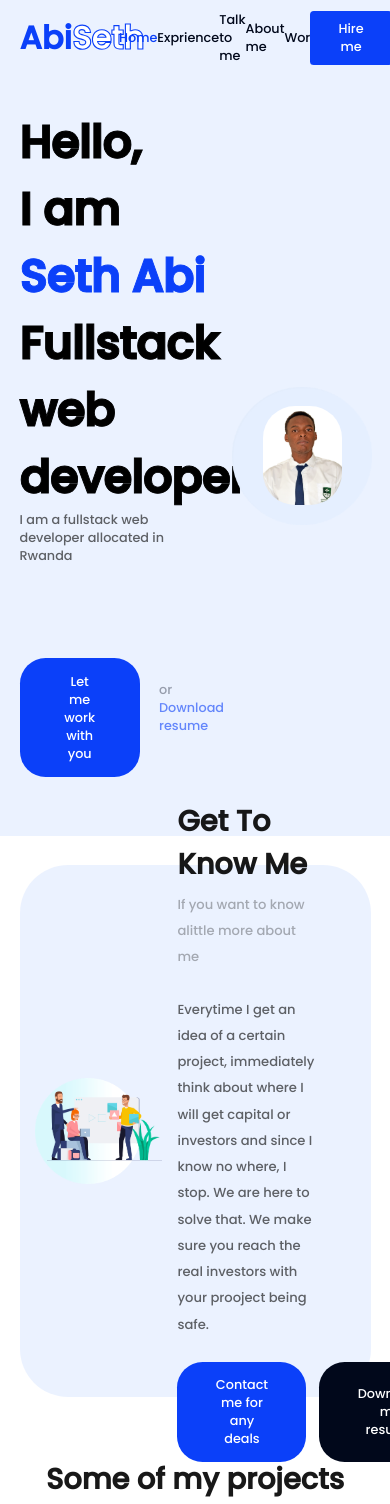
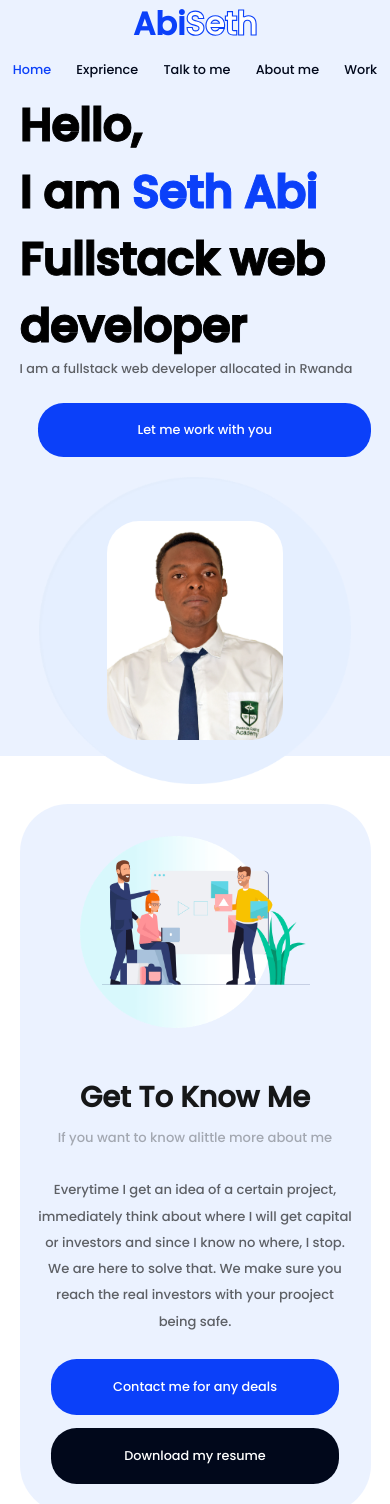
Before and after one commit to Abi-Seth/Portfolio_ATLP, a plain HTML site: page index.html in a window 390 px wide. Shown: the top 1504 px of the page. Drawn offline with Linux system fonts and the light colour scheme.

Commit message:
New: did responsiveness

```diff
--- a/css/style.css
+++ b/css/style.css
@@ -332,3 +332,126 @@ body {
     width: 100%;
     height: auto;
 }
+
+
+/* responsive part*/
+@media only screen and (max-width: 600px) {
+    .navigation {
+        flex-wrap: wrap;
+        height: auto !important;
+    }
+
+    .logo {
+        display: flex;
+        align-items: center;
+        justify-content: center;
+        width: 100% !important;
+    }
+
+    .logo h1 {
+        width: auto;
+    }
+
+    .nav_links {
+        width: 100% !important;
+    }
+
+    .nav_links ul {
+        width: 100% !important;
+        padding: 1em;
+    }
+
+    .hire_btn {
+        display: none !important;
+    }
+
+    .banner {
+        height: auto !important;
+    }
+
+    .banner_content {
+        flex-wrap: wrap;
+    }
+
+    .introduction {
+        width: 100% !important;
+        height: auto !important;
+    }
+
+    .introduction>p {
+        margin-bottom: 0 !important;
+    }
+
+    .btns {
+        flex-wrap: wrap;
+        width: 100% !important;
+        margin: auto;
+    }
+
+    .btns>button {
+        margin-top: 2em;
+        width: 90% !important;
+        padding: 1.4em !important;
+    }
+
+    .btns>p {
+        display: none !important;
+    }
+
+    .personal_image {
+        width: 100% !important;
+        height: auto !important;
+        padding: 1em 0 !important;
+        margin-top: 3em;
+    }
+
+    .about_me {
+        height: auto !important;
+        margin-top: 3em;
+    }
+
+    .about_me_container {
+        flex-wrap: wrap;
+    }
+
+    .image_svg {
+        width: 100% !important;
+        padding: 2em;
+    }
+
+    .about_description {
+        width: 100% !important;
+        align-items: center;
+        text-align: center;
+        padding: 1em;
+    }
+
+    .about_btns {
+        flex-wrap: wrap;
+        justify-content: center !important;
+    }
+
+    .about_btns>button {
+        padding: 1.5em 0.8em !important;
+        width: 90% !important;
+        margin: auto !important;
+        margin-bottom: 1em !important;
+    }
+
+    .projects_container {
+        justify-content: center;
+        text-align: center;
+    }
+
+    .cards {
+        flex-wrap: wrap;
+    }
+
+    .project {
+        width: 98% !important;
+        margin: auto !important;
+        margin-top: 1.5em !important;
+    }
+
+
+}
```
